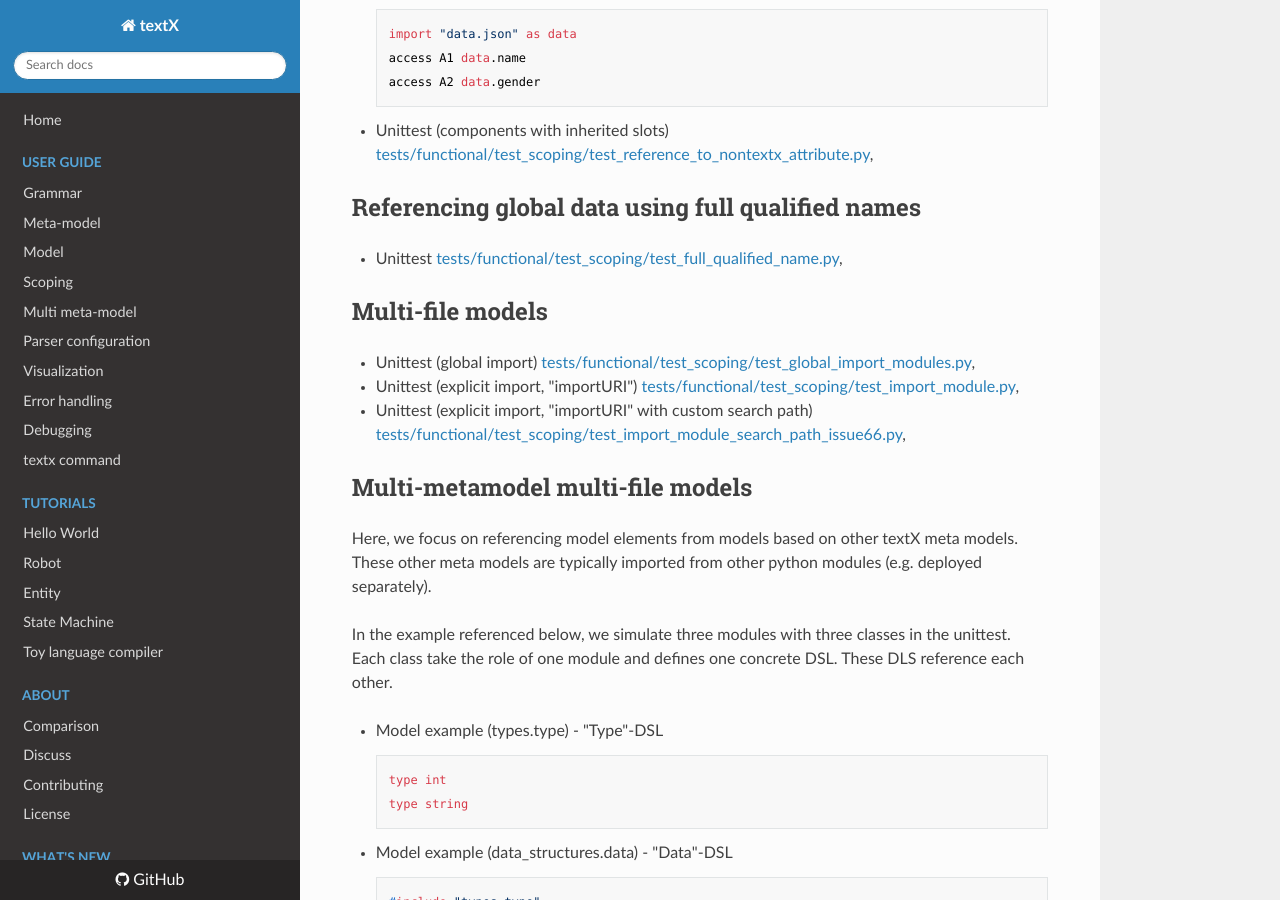
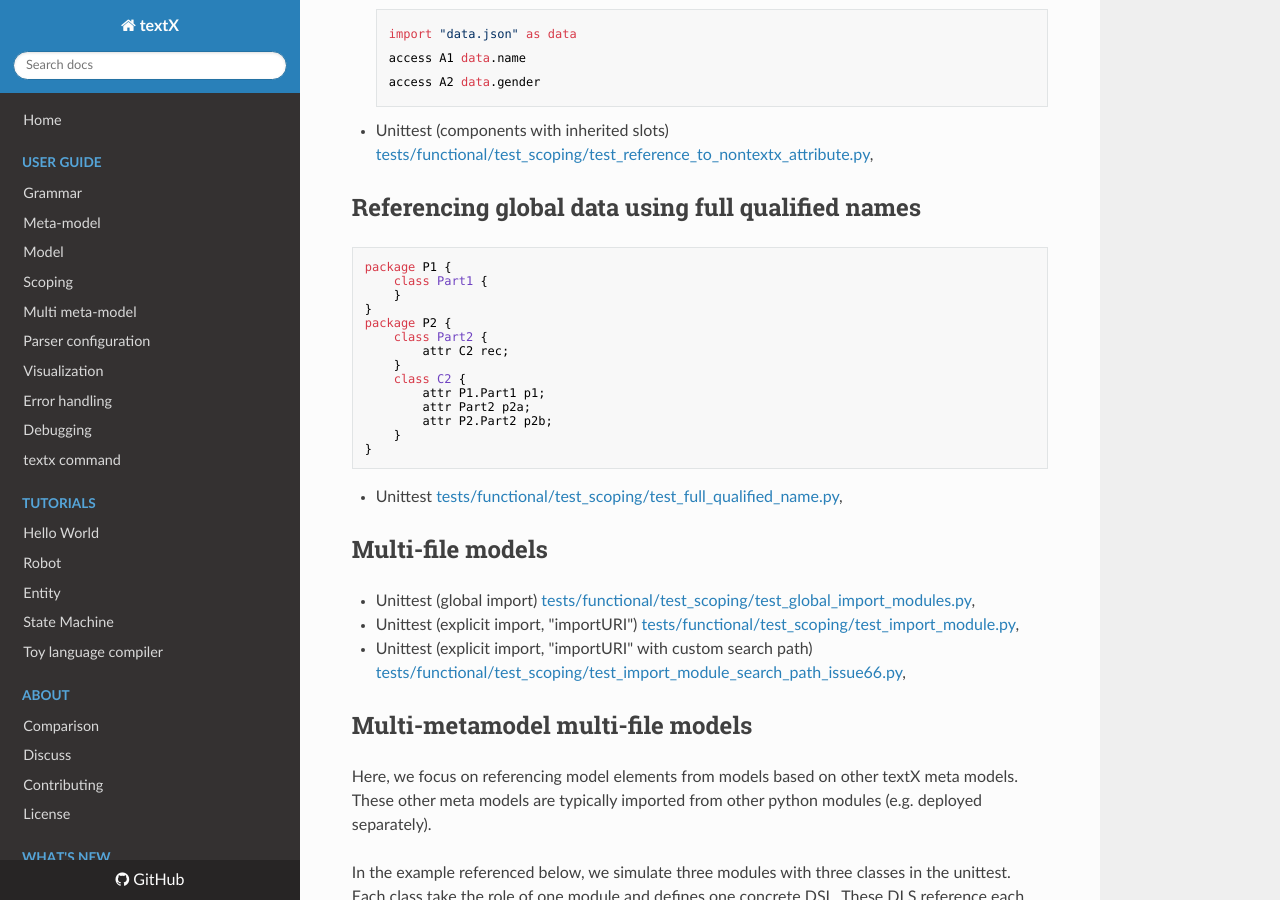
Before and after one commit to textX/textX, an MkDocs documentation site: the page built from docs/howto.md, in a window 1280 px wide and 900 px high, scrolled down 1661 px. Built offline with MkDocs 1.6.1, drawn with Linux system fonts in a browser that asks for light colours; nearby versions of some CDN libraries; comment, search, counter and statistics services are not loaded.

Commit message:
documentation: howto

```diff
--- a/docs/howto.md
+++ b/docs/howto.md
@@ -85,6 +85,21 @@ you could also reference such information sources.
 
 ## Referencing global data using full qualified names
 
+    package P1 {
+        class Part1 {
+        }
+    }
+    package P2 {
+        class Part2 {
+            attr C2 rec;
+        }
+        class C2 {
+            attr P1.Part1 p1;
+            attr Part2 p2a;
+            attr P2.Part2 p2b;
+        }
+    }
+
  * Unittest
    [tests/functional/test_scoping/test_full_qualified_name.py](https://github.com/igordejanovic/textX/blob/master/tests/functional/test_scoping/test_full_qualified_name.py),
 
```
